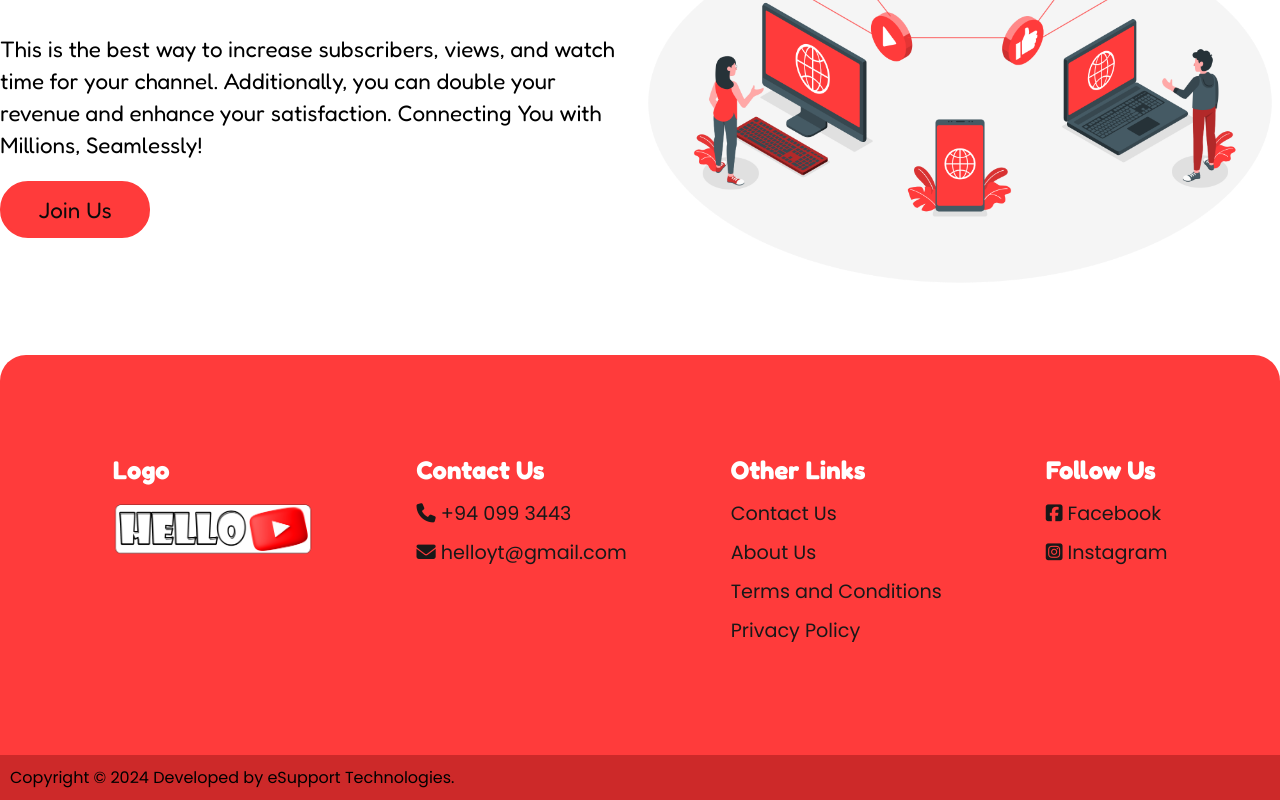
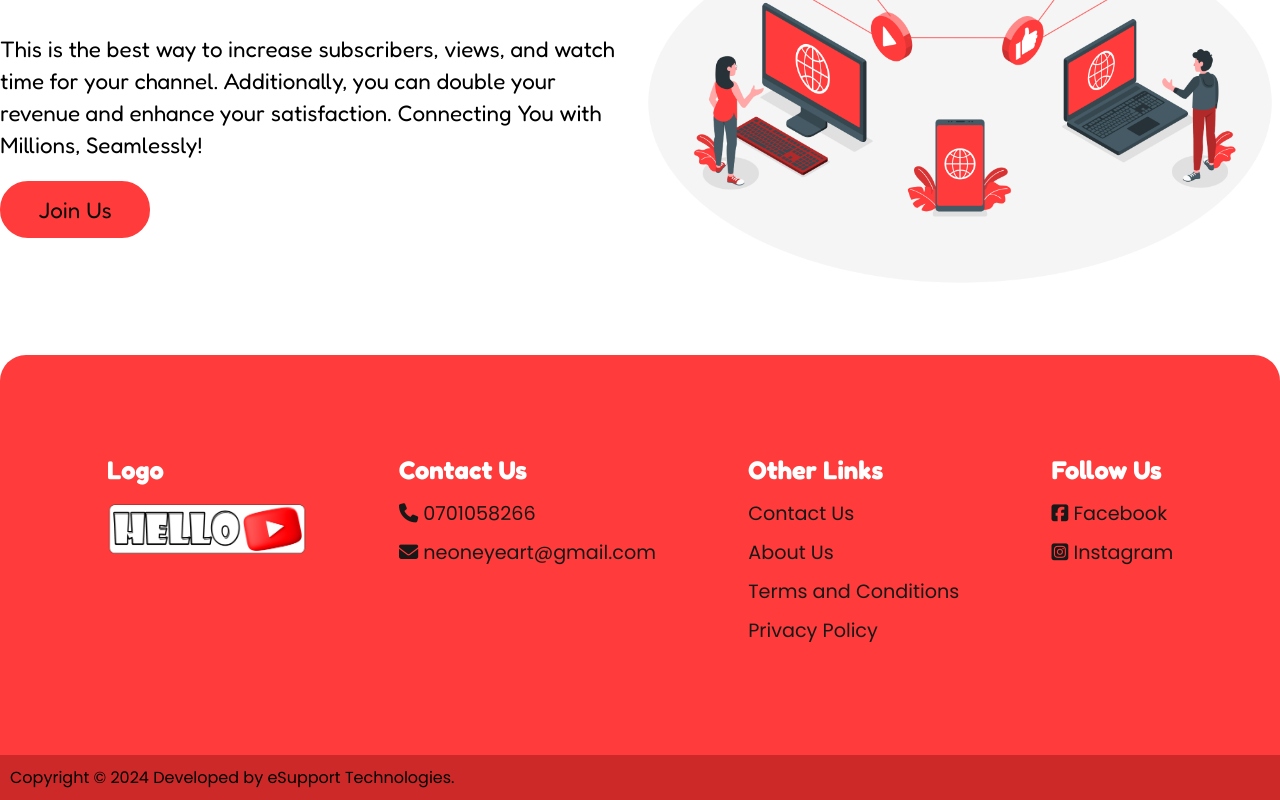
Before and after one commit to Pasindu-Peiris/Hello-YouTube-project_copy_by_me, a React (Create React App) app in the folder client/: page / in a window 1280 px wide. Shown: the part 465-1265 px from the top of the page. Built offline with nearby package versions, Linux system fonts and the light colour scheme.

Commit message:
Update Footer.jsx

```diff
--- a/client/src/components/Footer.jsx
+++ b/client/src/components/Footer.jsx
@@ -33,8 +33,8 @@ const Footer = () => {
                         <div class="links">
                             <ul>
                                 <h3>Contact Us</h3>
-                                <li><i class="fa-solid fa-phone"></i> +94 099 3443</li>
-                                <li><i class="fa-solid fa-envelope"></i> helloyt@gmail.com</li>
+                                <li><i class="fa-solid fa-phone"></i> 0701058266</li>
+                                <li><i class="fa-solid fa-envelope"></i> neoneyeart@gmail.com</li>
                             </ul>
                         </div>
                     </div>
```
